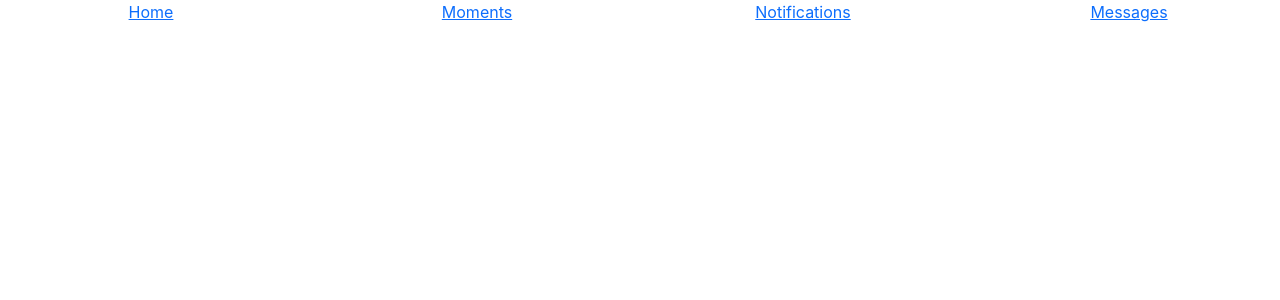
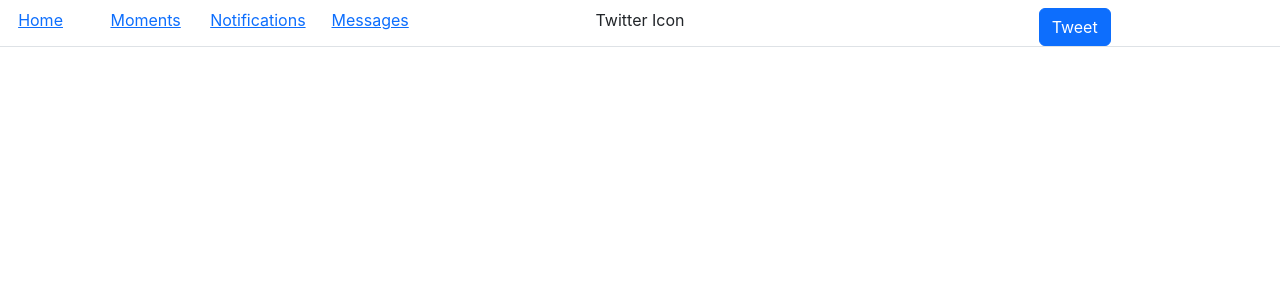
Before and after one commit to eaugustin2/Twitter-app, a React (Create React App) app: page / in a window 1280 px wide. Shown: the top 300 px of the page. Built offline with nearby package versions, Linux system fonts and the light colour scheme.

Commit message:
added more customization to nav-bar

```diff
--- a/src/components/NavBar.jsx
+++ b/src/components/NavBar.jsx
@@ -2,6 +2,7 @@ import React from 'react';
 import Nav from "react-bootstrap/Nav";
 import Row from "react-bootstrap/Row";
 import Col from "react-bootstrap/Col";
+import Button from "react-bootstrap/Button";
 
 
 const NavBarItem = ({title, link}) => {
@@ -33,6 +34,8 @@ export const NavBar = () => {
                 </Nav.Item>
             </Nav> */}
 
+            <Row className='mt-2 border-bottom'>
+               <Col>
                     <Row>
                         <Col>
                             <NavBarItem title={"Home"} link={"#"} />
@@ -51,6 +54,24 @@ export const NavBar = () => {
                         </Col>
                     </Row>
 
+                    {/* <NavBarItem title={"Home"} link={"#"} />
+
+                    <NavBarItem title={"Moments"} link={"#"} />
+
+                    <NavBarItem title={"Notifications"} link={"#"} />
+
+                    <NavBarItem title={"Messages"} link={"#"} /> */}
+               </Col>
+
+               <Col>
+                    <span>Twitter Icon</span>
+               </Col>
+
+               <Col>
+                    <Button>Tweet</Button>
+               </Col>
+            </Row>
+
             {/* <div className='justify-content-left'>
                 <NavBarItem title={"Home"} link={"#"} />
 
```
Lines whose indentation alone changed are shown as unchanged.
